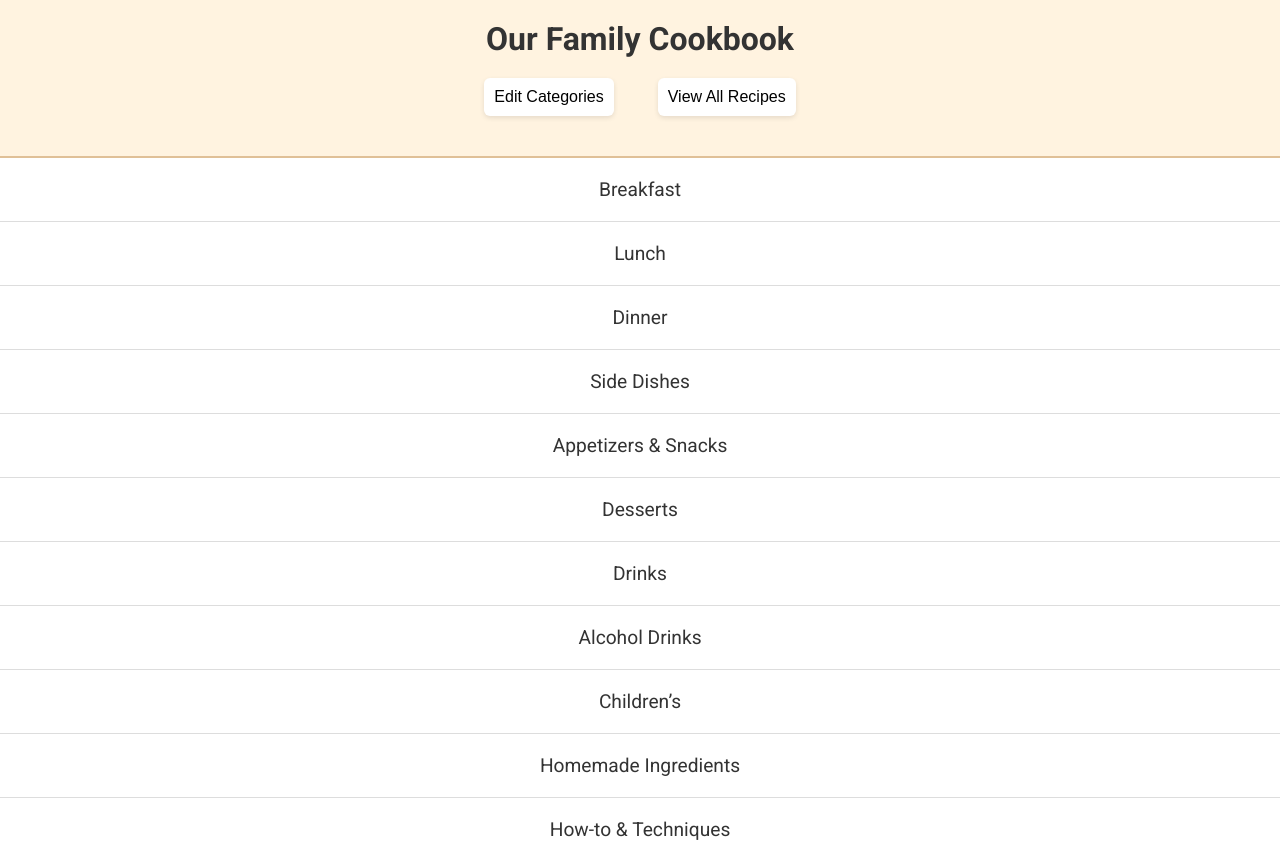
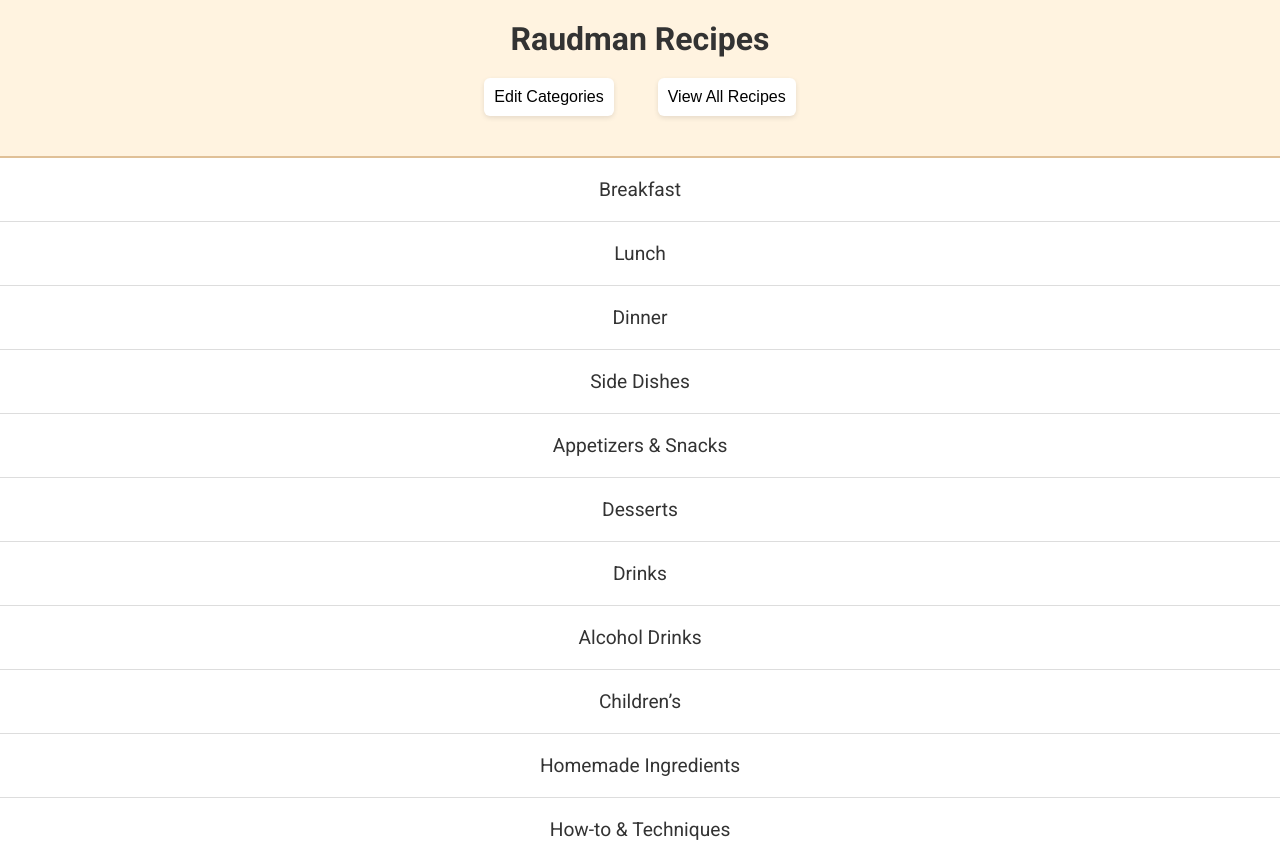
Before and after one commit to kasstmaster/recipes, a plain HTML site: page index.html in a window 1280 px wide. Drawn offline with Linux system fonts and the light colour scheme.

Commit message:
Update index.html

```diff
--- a/index.html
+++ b/index.html
@@ -3,13 +3,13 @@
 <head>
   <meta charset="UTF-8">
   <meta name="viewport" content="width=device-width, initial-scale=1.0">
-  <title>Family Cookbook</title>
+  <title>Raudman Recipes</title>
   <link rel="stylesheet" href="style.css">
   <link href="https://fonts.googleapis.com/css2?family=Roboto:wght@400;500;700&display=swap" rel="stylesheet">
 </head>
 <body>
 <header>
-  <h1>Our Family Cookbook</h1>
+  <h1>Raudman Recipes</h1>
   <button id="toggleEditModeBtn" style="margin:20px; padding:10px;">Edit Categories</button>
   <button onclick="window.location.href='all-recipes.html'" style="margin:20px; padding:10px;">View All Recipes</button>
 </header>
```
